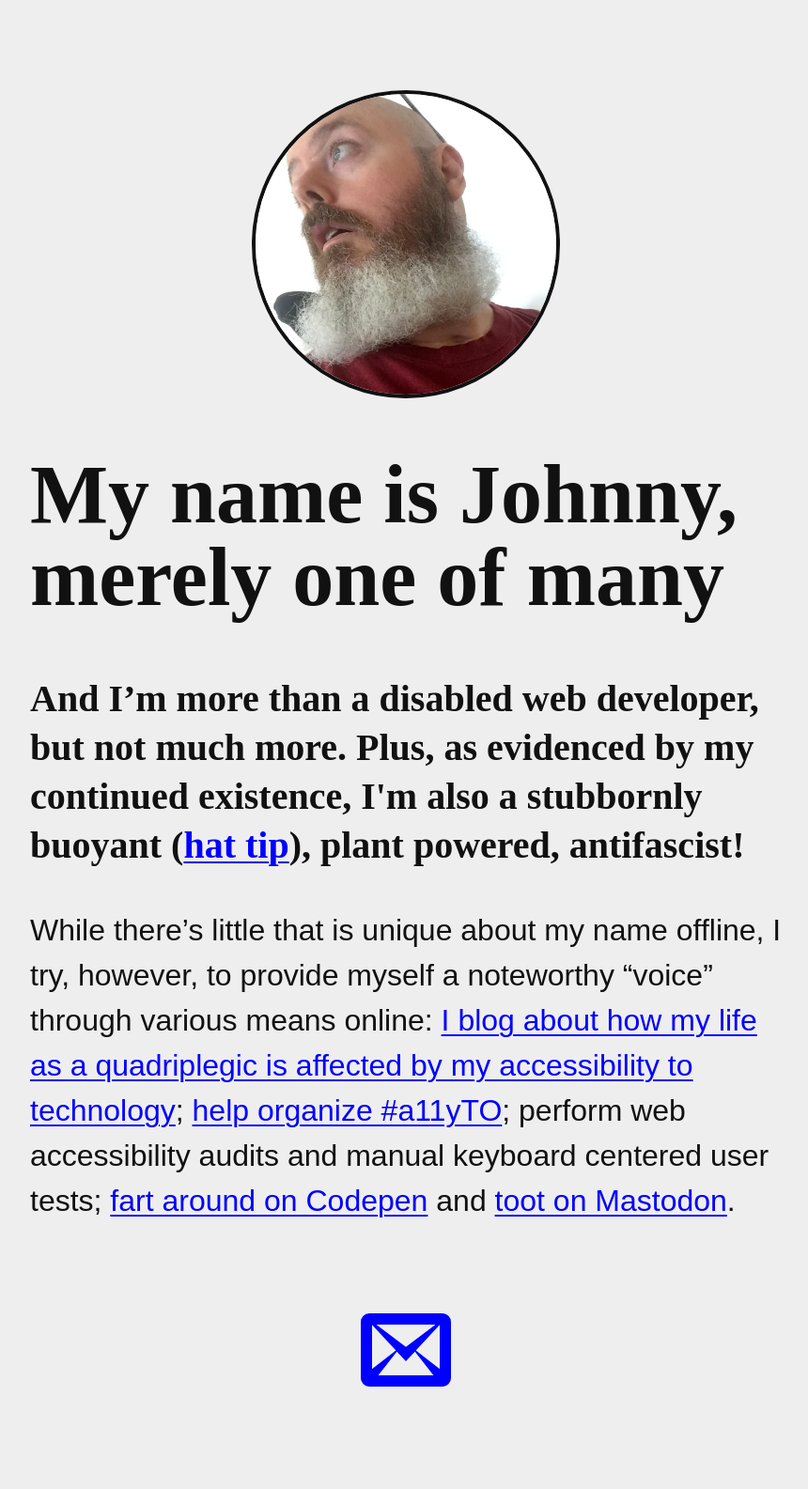
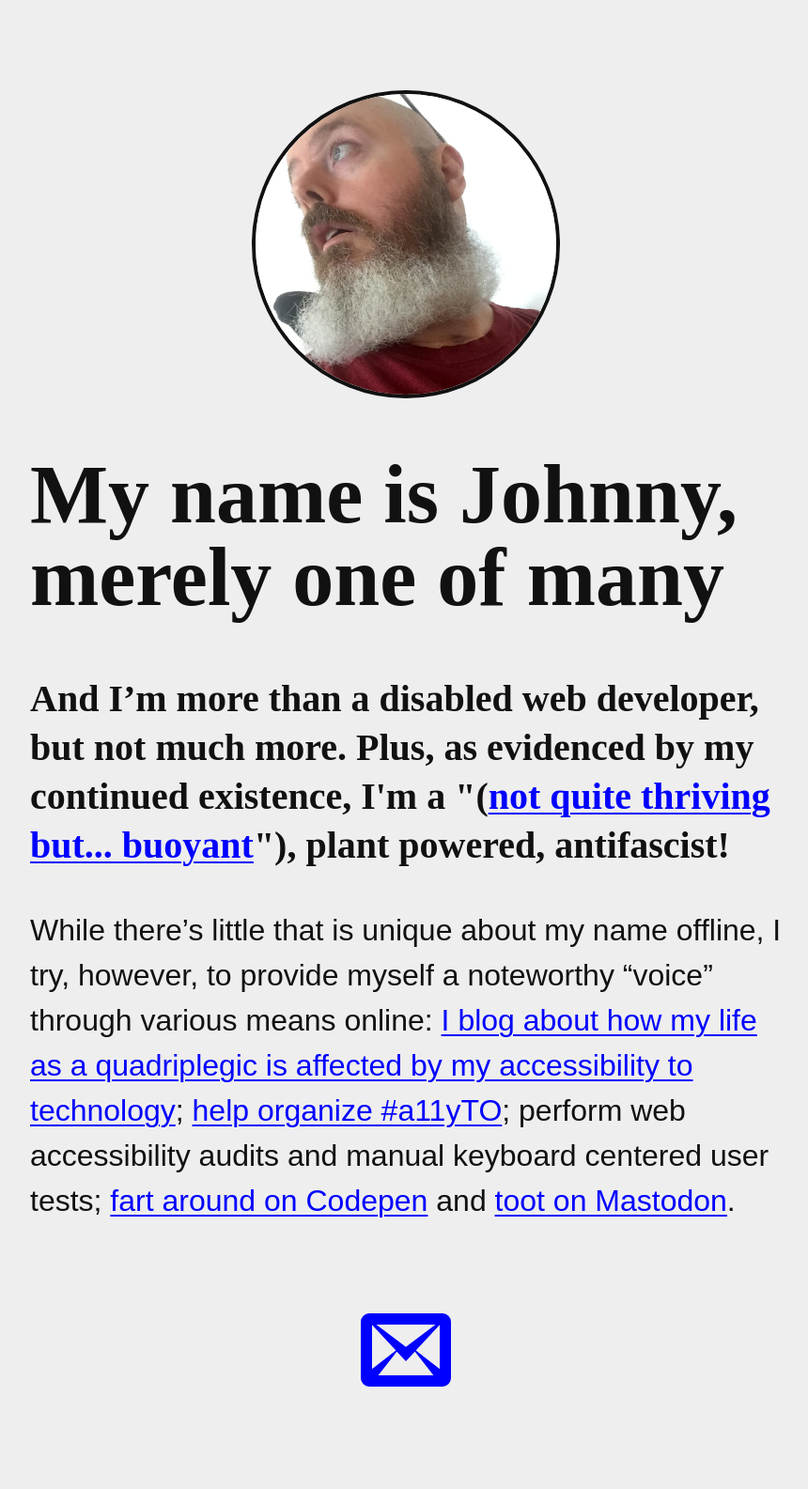
Before and after one commit to abledaccess/johnnydaux.org, a Jekyll site: the page built from index.md, in a window 1280 px wide. Shown: the whole page at 94% size, without its empty margins (208-1068 px from the left). Built offline with Jekyll 4.4.1, drawn with Linux system fonts in a browser that asks for light colours; some web fonts are replaced.

Commit message:
Update copy

```diff
--- a/index.md
+++ b/index.md
@@ -7,6 +7,6 @@
   exclude: "no"
 ---
 
-<p class="lede">And I’m more than a disabled web developer, but not much more. Plus, as evidenced by my continued existence, I'm also a stubbornly buoyant (<a href="https://propagandhi.com/music/at-peace">hat tip</a>), plant powered, antifascist!</p>
+<p class="lede">And I’m more than a disabled web developer, but not much more. Plus, as evidenced by my continued existence, I'm a "(<a href="https://propagandhi.com/music/at-peace">not quite thriving but... buoyant</a>"), plant powered, antifascist!</p>
 
 While there's little that is unique about my name offline, I try, however, to provide myself a noteworthy "voice" through various means online: [I blog about how my life as a quadriplegic is affected by my accessibility to technology](https://abledaccess.com); [help organize #a11yTO](http://a11yto.com); perform web accessibility audits and manual keyboard centered user tests; [fart around on Codepen](https://codepen.io/johnnydaux) and <a rel="me" href="https://mastodon.social/@johnnydaux">toot on Mastodon</a>.
```
